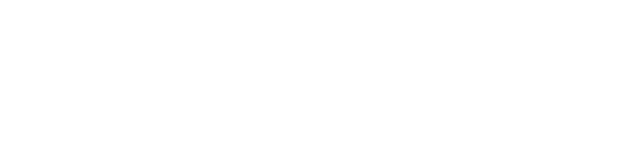
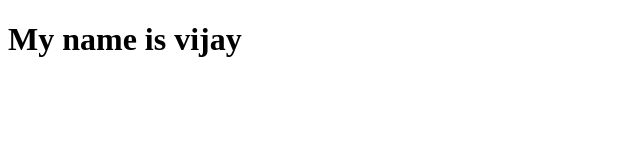
Before and after one commit to vijayraj9759/localrepo, a plain HTML site: page index.html in a window 1280 px wide. Shown: the whole page, without its empty margins (0-640 px from the left). Drawn offline with Linux system fonts and the light colour scheme.

Commit message:
adding a heading tag

```diff
--- a/index.html
+++ b/index.html
@@ -6,6 +6,7 @@
     <title>Document</title>
 </head>
 <body>
+    <h1>My name is vijay </h1>
 
 </body>
 </html>
```
